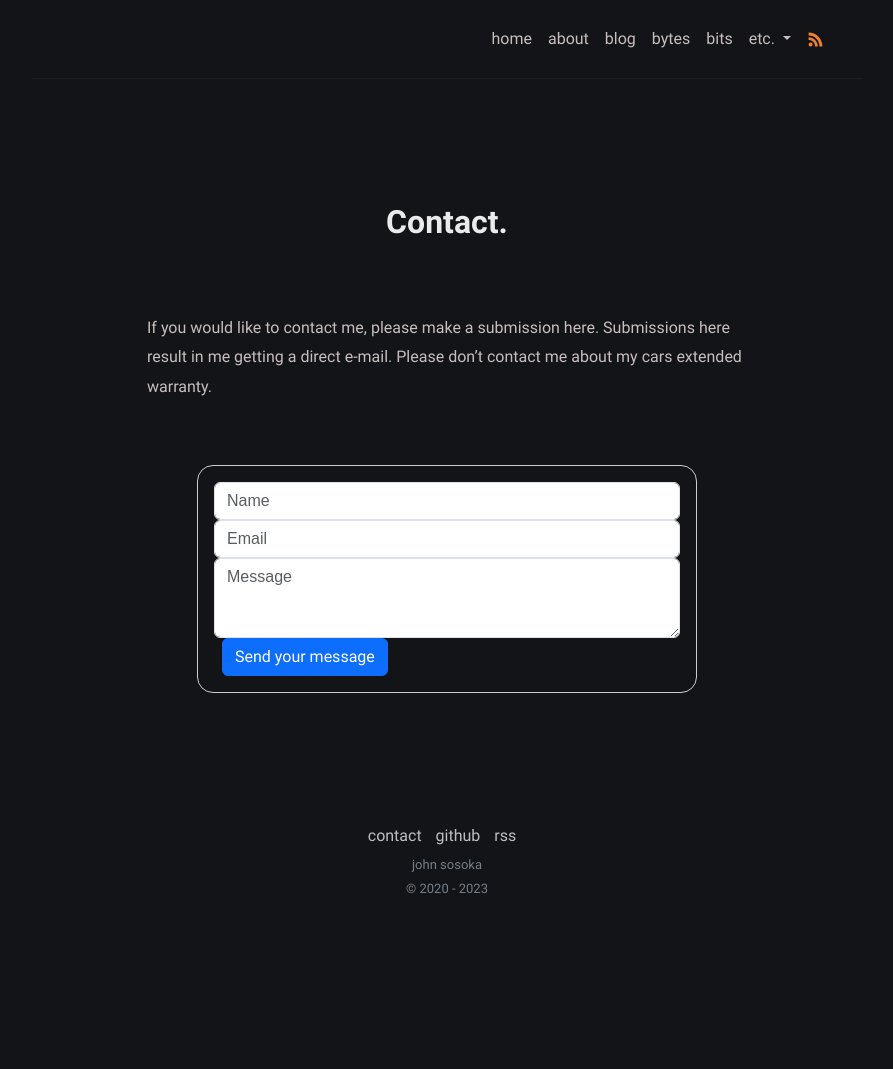
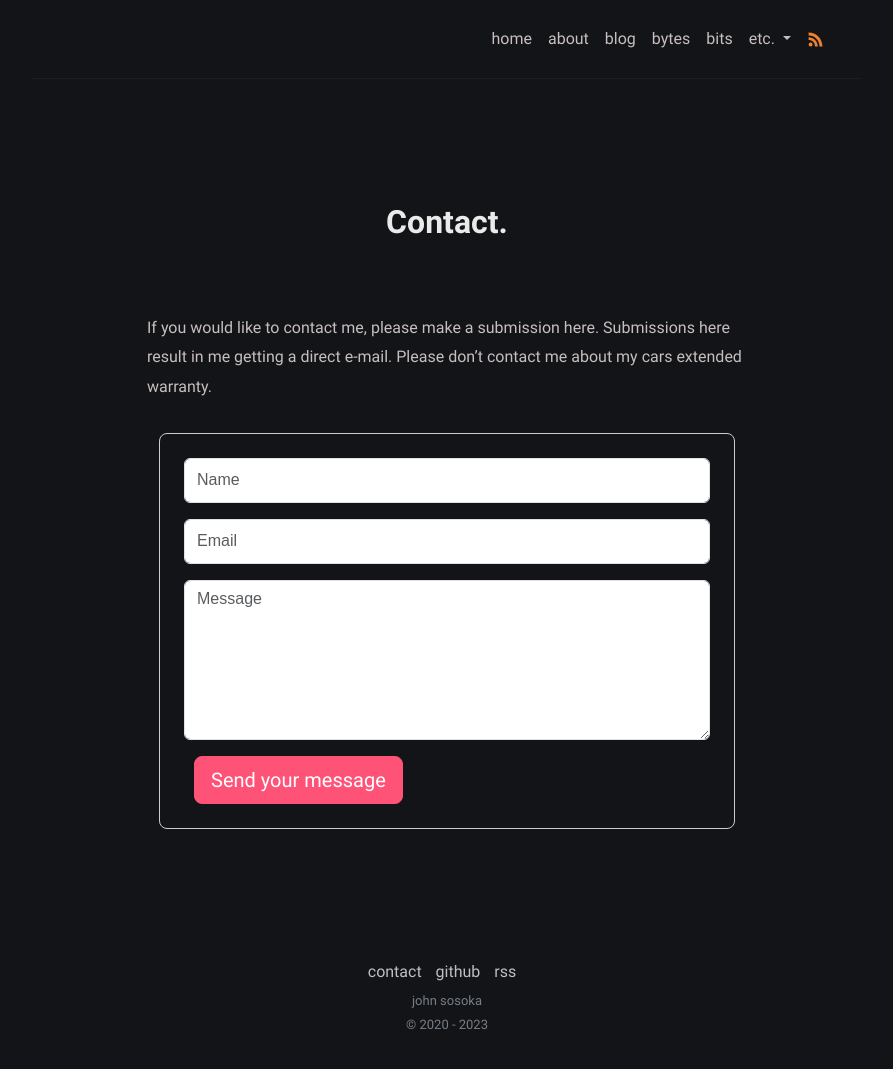
Before and after one commit to johnsosoka/site-johnsosoka-com, a Jekyll site: the page built from website/pages/contact.md, in a window 1280 px wide. Shown: the whole page, without its empty margins (193-1086 px from the left). Built offline with Jekyll 4.4.1, drawn with Linux system fonts in a browser that asks for light colours; before the commit the page ends 933 px from its top, so only the background shows below that.

Commit message:
contact form updated

```diff
--- a/website/_includes/contact-me-form.html
+++ b/website/_includes/contact-me-form.html
@@ -1,62 +1,100 @@
-<div class="container mt-5">
+<div class="container mt-3">
   <form id="contactMeForm">
-    <div id="notification" class="alert mt-3" role="alert" style="display: none;"></div>
+    <div
+      id="notification"
+      class="alert mt-3"
+      role="alert"
+      style="display: none"
+    ></div>
+    <div class="mb-3">
       <div class="form-group">
         <!--      <label for="name">Name:</label>-->
-      <input type="text" class="form-control" id="name" name="user_name" placeholder="Name">
+        <input
+          type="text"
+          class="form-control"
+          id="name"
+          name="user_name"
+          placeholder="Name"
+        />
       </div>
+    </div>
+    <div class="mb-3">
       <div class="form-group">
         <!--      <label for="mail">E-mail:</label>-->
-      <input type="email" class="form-control" id="mail" name="user_email" placeholder="Email">
+        <input
+          type="email"
+          class="form-control"
+          id="mail"
+          name="user_email"
+          placeholder="Email"
+        />
       </div>
+    </div>
+    <div class="mb-3">
       <div class="form-group">
         <!--      <label for="msg">Message:</label>-->
-      <textarea class="form-control" id="msg" name="user_message" placeholder="Message"></textarea>
+        <textarea
+          class="form-control"
+          id="msg"
+          name="user_message"
+          placeholder="Message"
+        ></textarea>
       </div>
-    <button type="button" class="btn btn-primary btn-block" id="contact_submit">Send your message</button>
+    </div>
+    <button type="button" class="btn btn-primary btn-block btn-lg" id="contact_submit">
+      Send your message
+    </button>
   </form>
-
 </div>
 
-<script src="https://code.jquery.com/jquery-3.6.0.js" integrity="sha256-H+K7U5CnXl1h5ywQfKtSj8PCmoN9aaq30gDh27Xc0jk=" crossorigin="anonymous"></script>
+<script
+  src="https://code.jquery.com/jquery-3.6.0.js"
+  integrity="sha256-H+K7U5CnXl1h5ywQfKtSj8PCmoN9aaq30gDh27Xc0jk="
+  crossorigin="anonymous"
+></script>
 
 <script>
   function submitContact(payload) {
     $.ajax({
-      url : "{{ site.contact.api.url }}",
+      url: "{{ site.contact.api.url }}",
       type: "POST",
       dataType: "json",
       data: payload,
-      success: function(data){
+      success: function (data) {
         console.log(data);
-        $('#notification').addClass('alert-success').text('Message Sent!').show();
+        $("#notification")
+          .addClass("alert-success")
+          .text("Message Sent!")
+          .show();
         clearForm();
       },
-      error: function(){
+      error: function () {
         console.log("Error in the request");
-        $('#notification').addClass('alert-danger').text('Something went wrong :(').show();
-      }
+        $("#notification")
+          .addClass("alert-danger")
+          .text("Something went wrong :(")
+          .show();
+      },
     });
   }
 
   function clearForm() {
-    $('#name').val('');
-    $('#mail').val('');
-    $('#msg').val('');
+    $("#name").val("");
+    $("#mail").val("");
+    $("#msg").val("");
   }
-
 
   function buildPayload() {
     var contactMePayload = {
-      contact_name : $('#name').val(),
-      contact_email : $('#mail').val(),
-      contact_message : $('#msg').val()
+      contact_name: $("#name").val(),
+      contact_email: $("#mail").val(),
+      contact_message: $("#msg").val(),
     };
 
     return JSON.stringify(contactMePayload);
   }
 
-  $('#contact_submit').click(function() {
+  $("#contact_submit").click(function () {
     var payload = buildPayload();
     console.log(payload);
     submitContact(payload);
--- a/website/_layouts/page.html
+++ b/website/_layouts/page.html
@@ -29,6 +29,7 @@ layout: compress
   </script>
 
   {% include navbar.html %}
+  <div class="container">
   <div class="wrapper">
     <header class="header">
       <h1 class="header-title center" itemprop="headline">{{ page.title | escape }}.</h1>
@@ -38,6 +39,7 @@ layout: compress
     </main>
     {% include footer.html %}
   </div>
+  </div>
    <script src="/assets/js/bootstrap.bundle.min.js" defer="defer"></script>
 </body>
 
--- a/website/_sass/klise/_base.scss
+++ b/website/_sass/klise/_base.scss
@@ -12,11 +12,10 @@
 form {
   /* Center the form on the page */
   margin: 0 auto;
-  width: 500px;
   /* Form outline */
-  padding: 1em;
-  border: 1px solid #CCC;
-  border-radius: 1em;
+  padding: 1.5em;
+  border: 1px solid #ccc;
+  border-radius: 8px;
 }
 
 ul {
@@ -71,7 +70,7 @@ textarea {
 button {
   /* This extra margin represent roughly the same space as the space
      between the labels and their text fields */
-  margin-left: .5em;
+  margin-left: 0.5em;
 }
 // End Form CSS
 
--- a/website/_sass/main.scss
+++ b/website/_sass/main.scss
@@ -72,5 +72,19 @@ $on-widescreen: 1152px;
 .navbar-nav {
   margin-left: 50%;
 }
+#contactMeForm {
+  .form-control {
+    height: 45px;
+  }
+  textarea {
+    height: 160px !important;
+  }
+  #contact_submit {
+    background-color: #ff5277;
+    color: #fff;
+    border-color: #ff5277;
+  }
+}
 // Import sass files
-@import "klise/fonts", "klise/base", "klise/layout", "klise/post", "klise/syntax", "klise/dark";
+@import "klise/fonts", "klise/base", "klise/layout", "klise/post",
+  "klise/syntax", "klise/dark";
```
Lines whose indentation alone changed are shown as unchanged.
